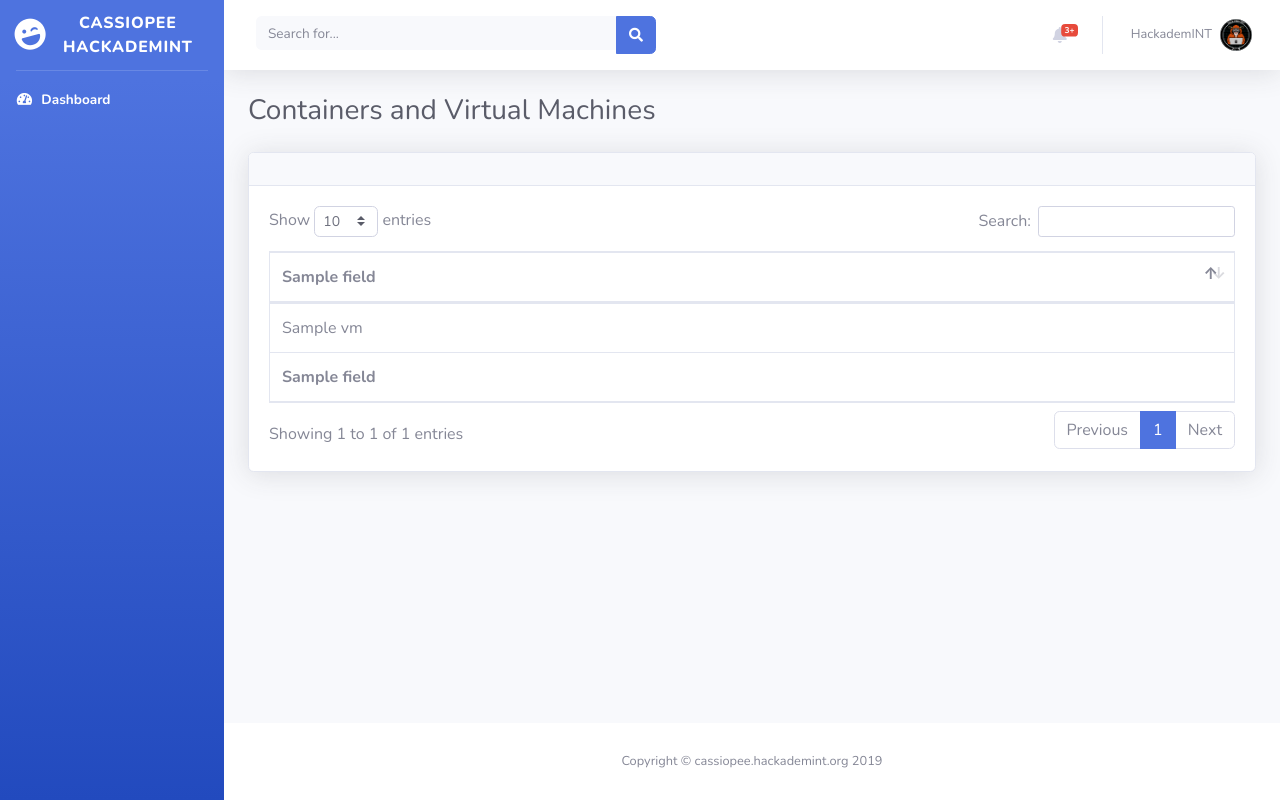
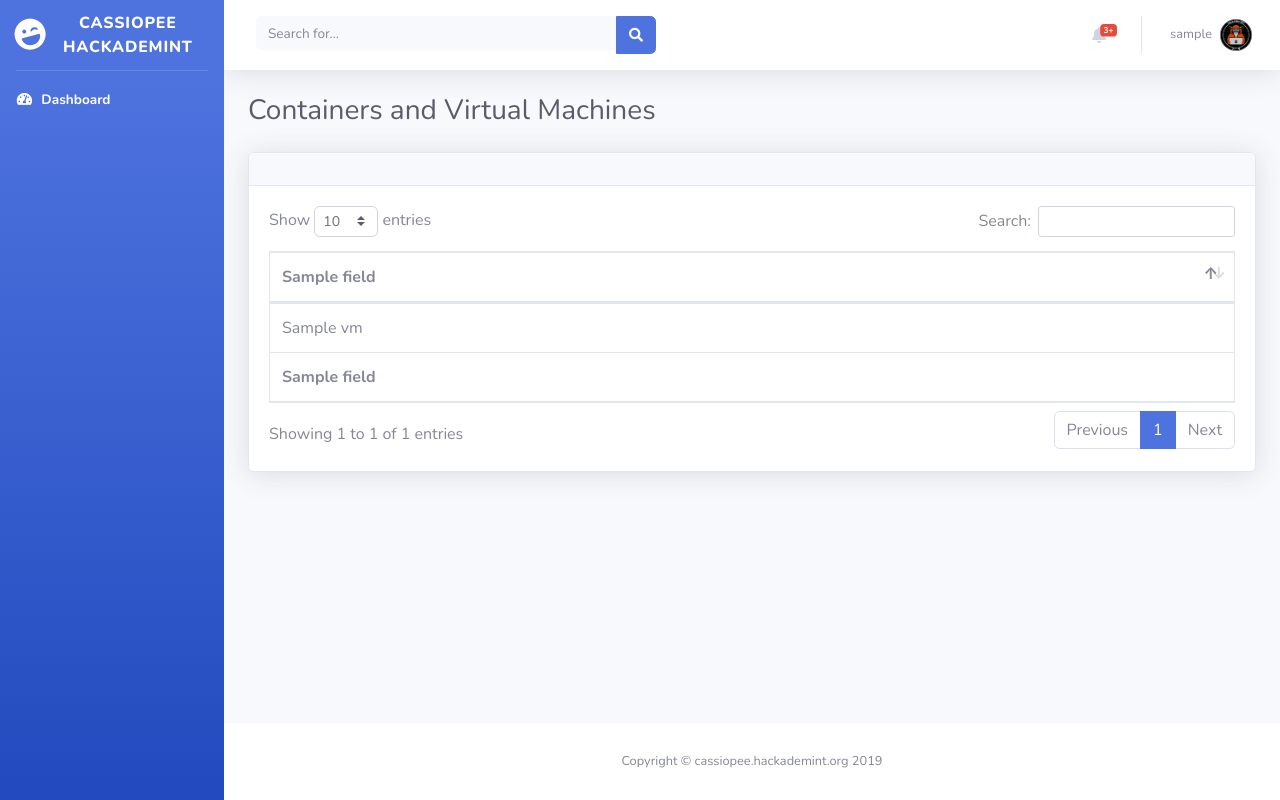
Before and after one commit to zteeed/Cassiopee, a Flask app: template web/templates/index.html in a window 1280 px wide. Run offline with Flask 2, Linux system fonts and the light colour scheme; the template is opened without the code that fills it: most values are stand-ins (such as "Sample title", 1, 10 or a date in 2020); some libraries are stand-ins or nearby versions.

Commit message:
Improve admin username display (now dynamic)

```diff
--- a/web/main.py
+++ b/web/main.py
@@ -14,7 +14,8 @@ from proxmox_functions import proxmox_data, select_vm
 @login_required
 def index():
     fields = ['id', 'name', 'status', 'node']
-    return render_template('index.html', fields = fields, vms = proxmox_data())
+    return render_template('index.html', fields = fields, vms = proxmox_data(),
+                           username = current_user.name)
 
 
 @app.route('/<string:node>/<string:type>/<int:id>')
--- a/web/templates/base_dashboard.html
+++ b/web/templates/base_dashboard.html
@@ -131,7 +131,7 @@
           <!-- Nav Item - User Information -->
           <li class="nav-item dropdown no-arrow">
             <a class="nav-link dropdown-toggle" href="#" id="userDropdown" role="button" data-toggle="dropdown" aria-haspopup="true" aria-expanded="false">
-              <span class="mr-2 d-none d-lg-inline text-gray-600 small">HackademINT</span>
+              <span class="mr-2 d-none d-lg-inline text-gray-600 small">{{ username }}</span>
               <img class="img-profile rounded-circle" src="/static/img/hackademint.png">
             </a>
             <!-- Dropdown - User Information -->
```
